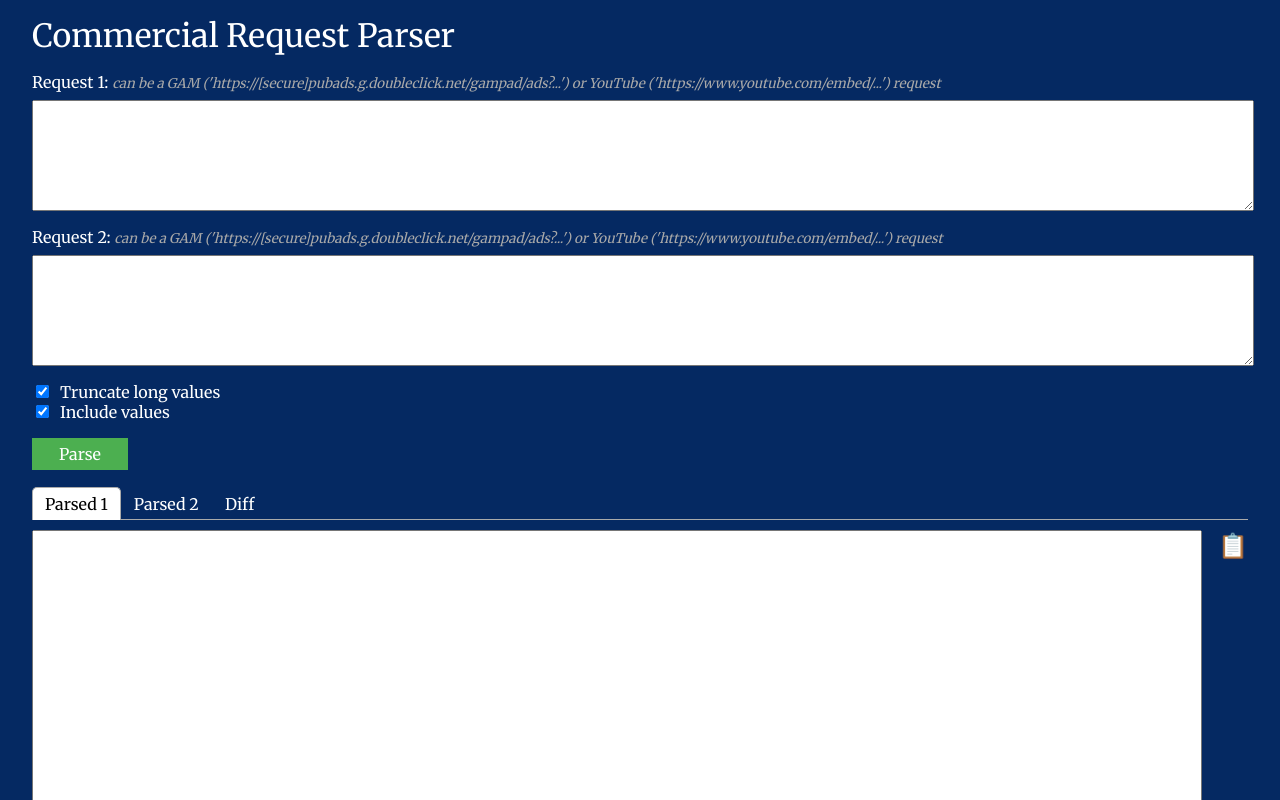
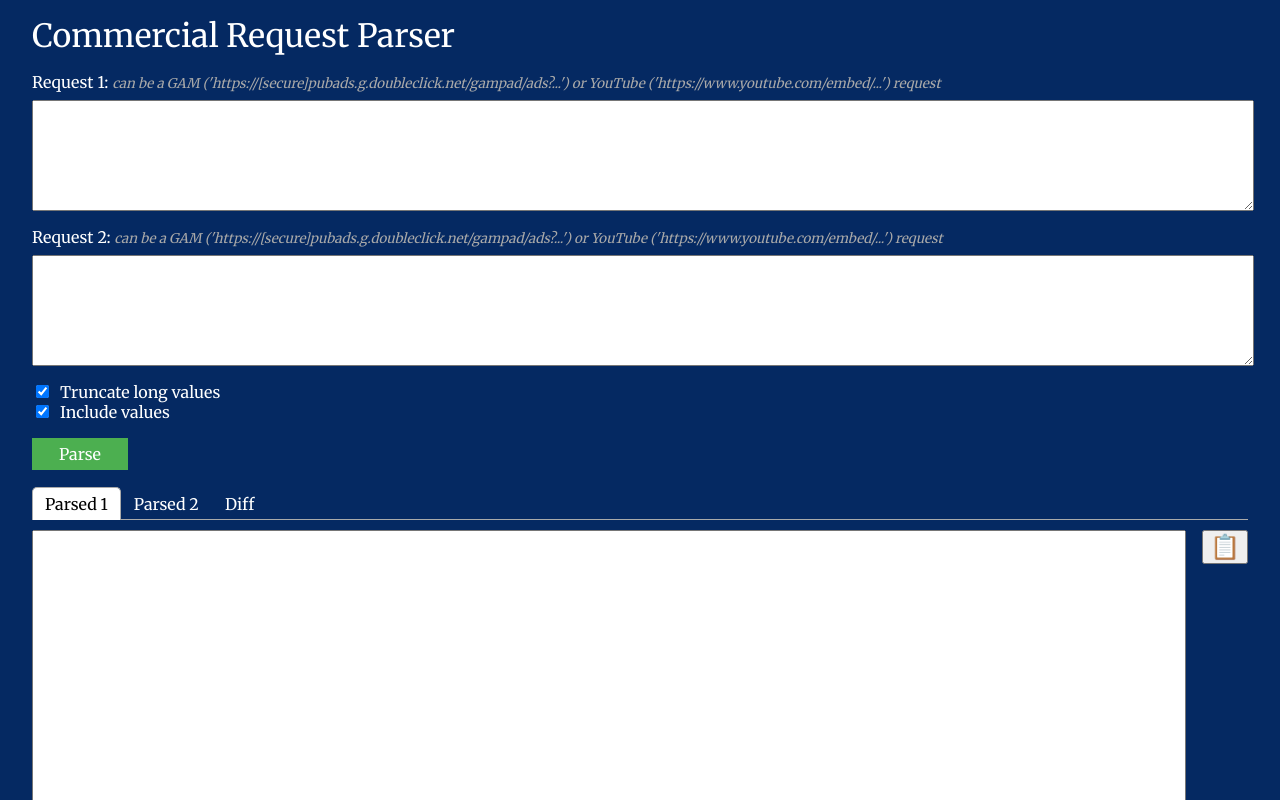
Before and after one commit to guardian/commercial-request-parser, a React (Vite) app: page / in a window 1280 px wide. Shown: the top 800 px of the page. Built offline with nearby package versions, Linux system fonts and the light colour scheme.

Commit message:
make copy button a button and update package json to use type:module to silence vite warning

```diff
--- a/package.json
+++ b/package.json
@@ -1,6 +1,7 @@
 {
   "name": "youtube-gam-request-parser",
   "version": "0.0.0",
+  "type":"module",
   "scripts": {
     "dev": "vite --port 3010",
     "build": "vite build",
--- a/src/Output.css
+++ b/src/Output.css
@@ -21,6 +21,8 @@
 .copy {
     margin-left: 1rem;
     font-size: 1.5rem;
+    cursor: pointer;
+    height: fit-content;
 }
 
 .no-diff-msg {
--- a/src/Output.jsx
+++ b/src/Output.jsx
@@ -23,7 +23,7 @@ function Output({ parsed: [ parsed1, parsed2 ] }) {
                         >
                             {parsed1}
                         </textarea>
-                        <div className="copy" title="Copy" onClick={() => {navigator.clipboard.writeText(parsed1)}}>📋</div>
+                        <button className="copy" title="Copy" onClick={() => {navigator.clipboard.writeText(parsed1)}}>📋</button>
                     </div>
                 </TabPanel>
                 <TabPanel>
@@ -36,7 +36,7 @@ function Output({ parsed: [ parsed1, parsed2 ] }) {
                             value={parsed2}
                         >
                         </textarea>
-                        <div class="copy" title="Copy" onClick={() => {navigator.clipboard.writeText(parsed2)}}>📋</div>
+                        <button className="copy" title="Copy" onClick={() => {navigator.clipboard.writeText(parsed2)}}>📋</button>
                     </div>
                 </TabPanel>
                 <TabPanel>
```
